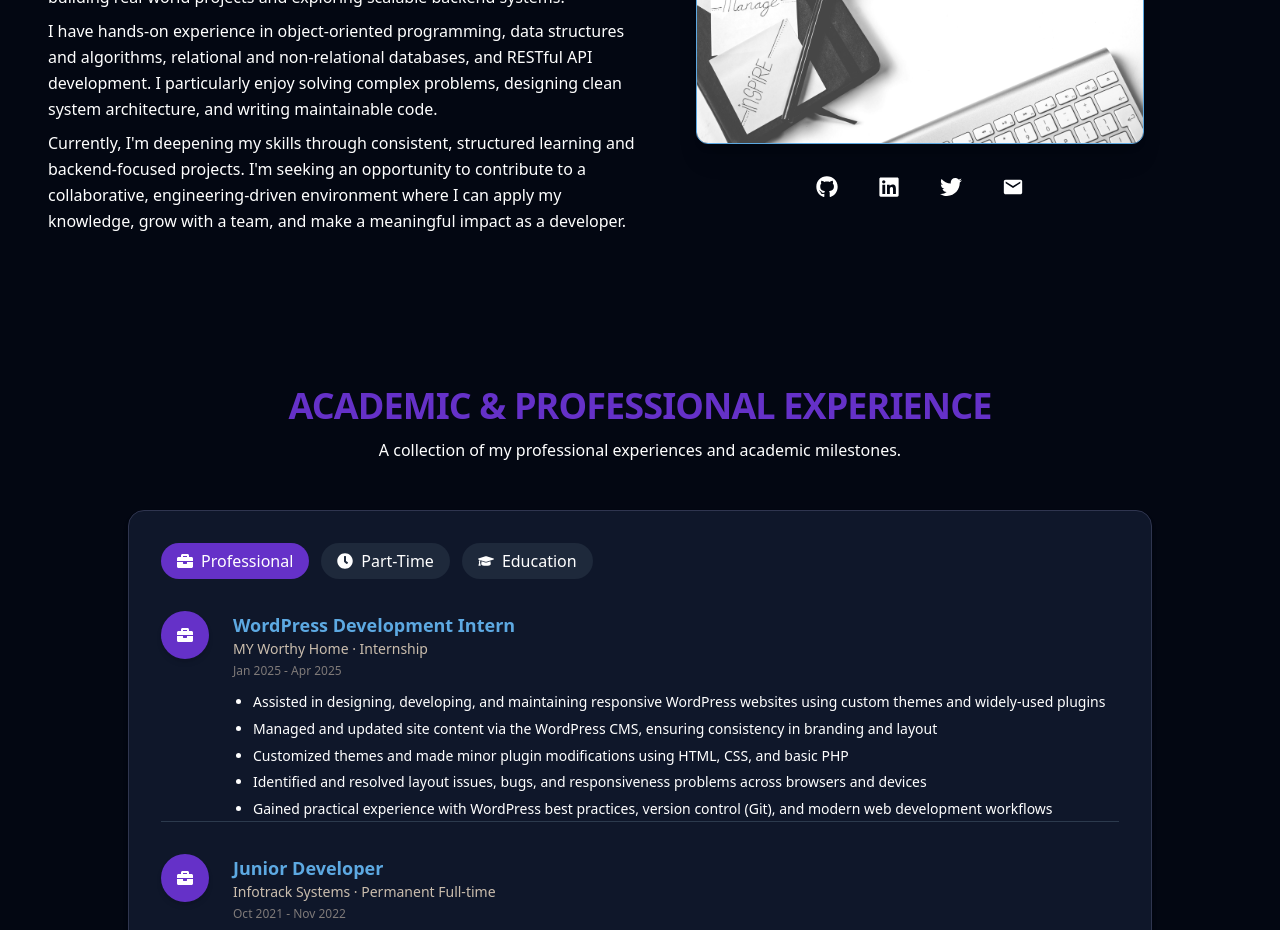
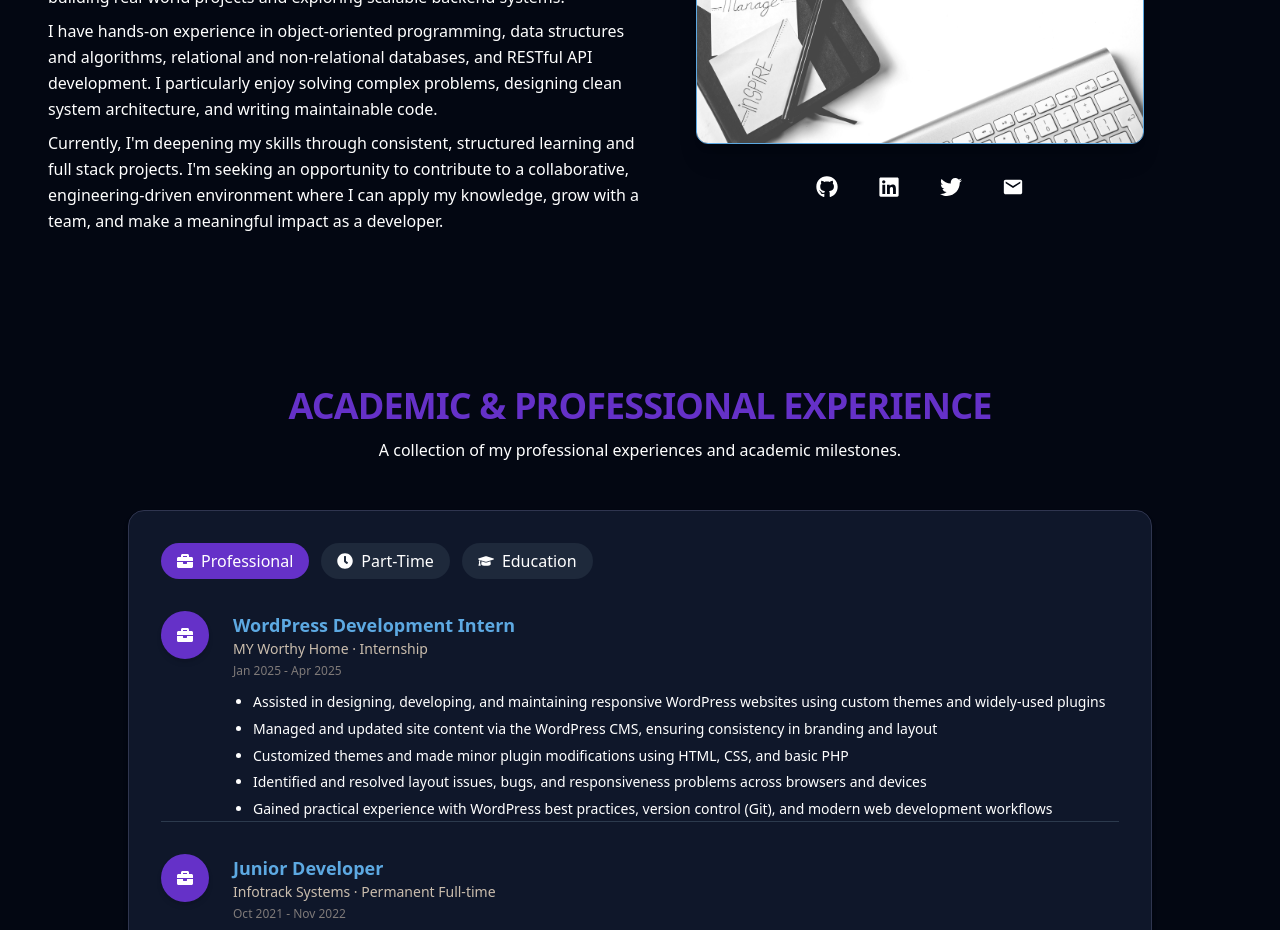
Before and after one commit to ArunPandyanVasam/arun-vasam, a React (Vite) app: page / in a window 1280 px wide. Shown: the part 1140-2070 px from the top of the page. Built offline with nearby package versions, Linux system fonts and the light colour scheme.

Commit message:
correction

```diff
--- a/src/components/About/About.jsx
+++ b/src/components/About/About.jsx
@@ -11,7 +11,7 @@ const About = () => {
   const tabContent = {
     Story: `I'm an aspiring Software Developer with a strong foundation in computer science fundamentals and a deep curiosity about how systems work under the hood. My journey began with small coding experiments, which evolved into building real-world projects and exploring scalable backend systems.
             I have hands-on experience in object-oriented programming, data structures and algorithms, relational and non-relational databases, and RESTful API development. I particularly enjoy solving complex problems, designing clean system architecture, and writing maintainable code.
-            Currently, I'm deepening my skills through consistent, structured learning and backend-focused projects. I'm seeking an opportunity to contribute to a collaborative, engineering-driven environment where I can apply my knowledge, grow with a team, and make a meaningful impact as a developer.`,
+            Currently, I'm deepening my skills through consistent, structured learning and full stack projects. I'm seeking an opportunity to contribute to a collaborative, engineering-driven environment where I can apply my knowledge, grow with a team, and make a meaningful impact as a developer.`,
 
     Skills: `• Programming Languages: Python, Java
              • Core CS: Data Structures & Algorithms, Object-Oriented Programming, Computer Networks, DBMS, Operating Systems
```
